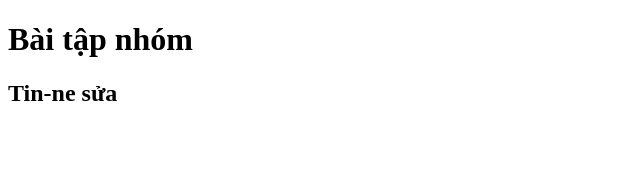
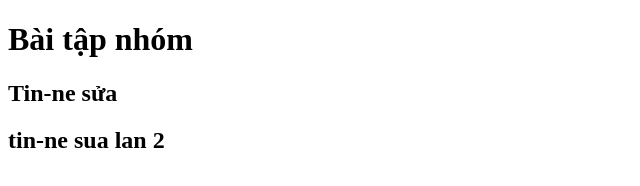
Before and after one commit to Tin-ne/teamAB, a plain HTML site: page index.html in a window 1280 px wide. Shown: the whole page, without its empty margins (0-640 px from the left). Drawn offline with Linux system fonts and the light colour scheme.

Commit message:
tin-ne sua lan 2

```diff
--- a/index.html
+++ b/index.html
@@ -8,5 +8,6 @@
   <body>
     <h1>Bài tập nhóm</h1>
     <h2>Tin-ne sửa</h2>
+    <h2>tin-ne sua lan 2</h2>
   </body>
 </html>
```
